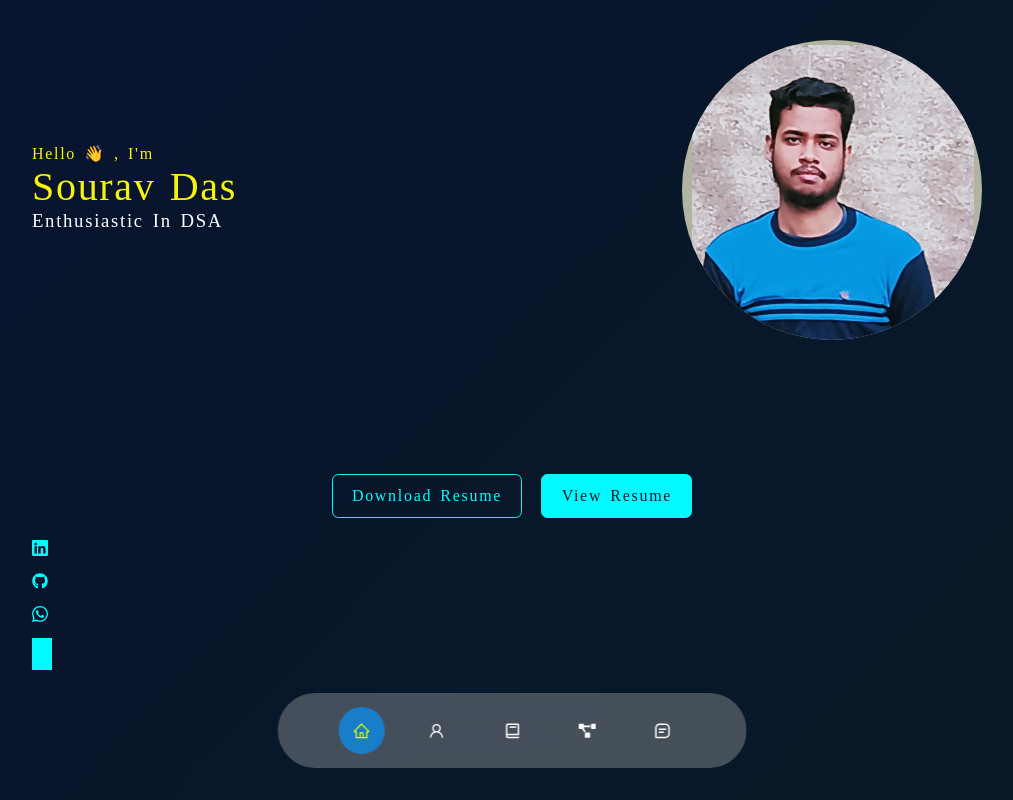
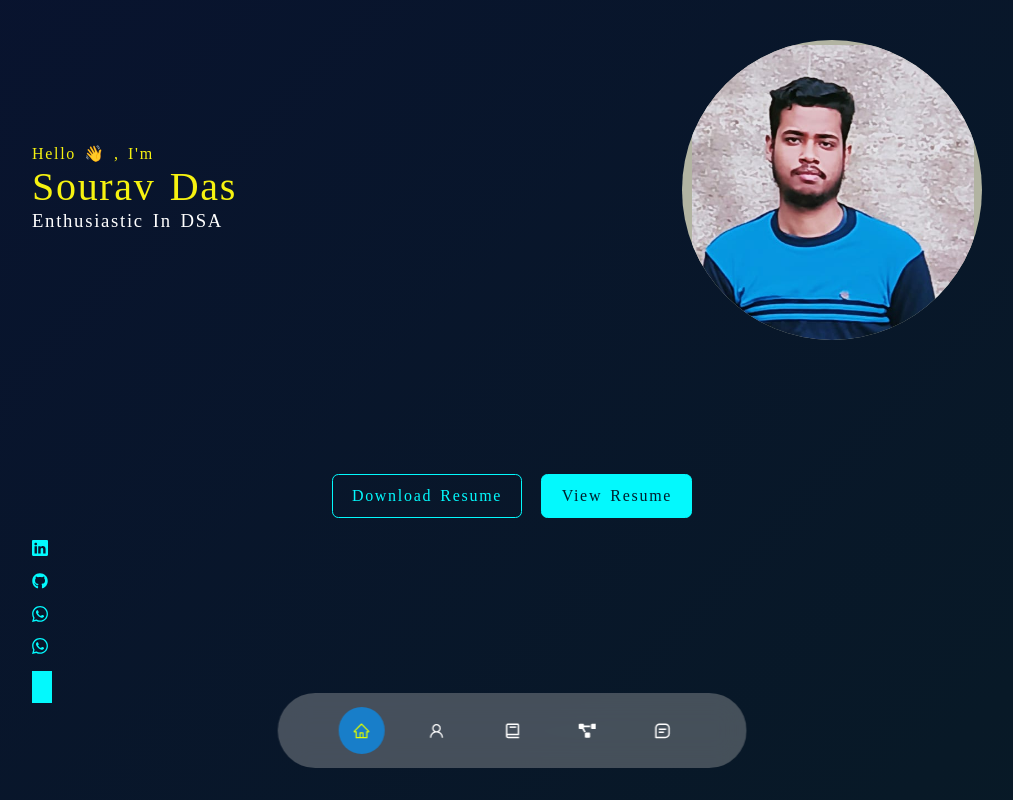
Before and after one commit to Dassourav07/Portfolio_Website, a React (Create React App) app: page / in a window 1280 px wide. Shown: the top 800 px of the page, without its empty margins (128-1141 px from the left). Built offline with nearby package versions, Linux system fonts and the light colour scheme.

Commit message:
Update HeaderSocial.js

```diff
--- a/src/components/header/HeaderSocial.js
+++ b/src/components/header/HeaderSocial.js
@@ -1,6 +1,7 @@
 import { BsLinkedin } from "react-icons/bs";
 import { FaGithub } from "react-icons/fa";
-import {ImWhatsapp} from "react-icons/im"
+import {ImWhatsapp} from "react-icons/im";
+import {ImInstagram} from "react-icons/in"
 
 export const HeaderSocial = () => {
   return (
@@ -23,7 +24,11 @@ export const HeaderSocial = () => {
         rel="noreferrer">
           <ImWhatsapp />
         </a>
-
+        <a href="https://www.instagram.com/dsourav7/"
+        target="_blank"
+        rel="noreferrer">
+          <ImWhatsapp />
+        </a>
       </div>
     </div>
   );
```
